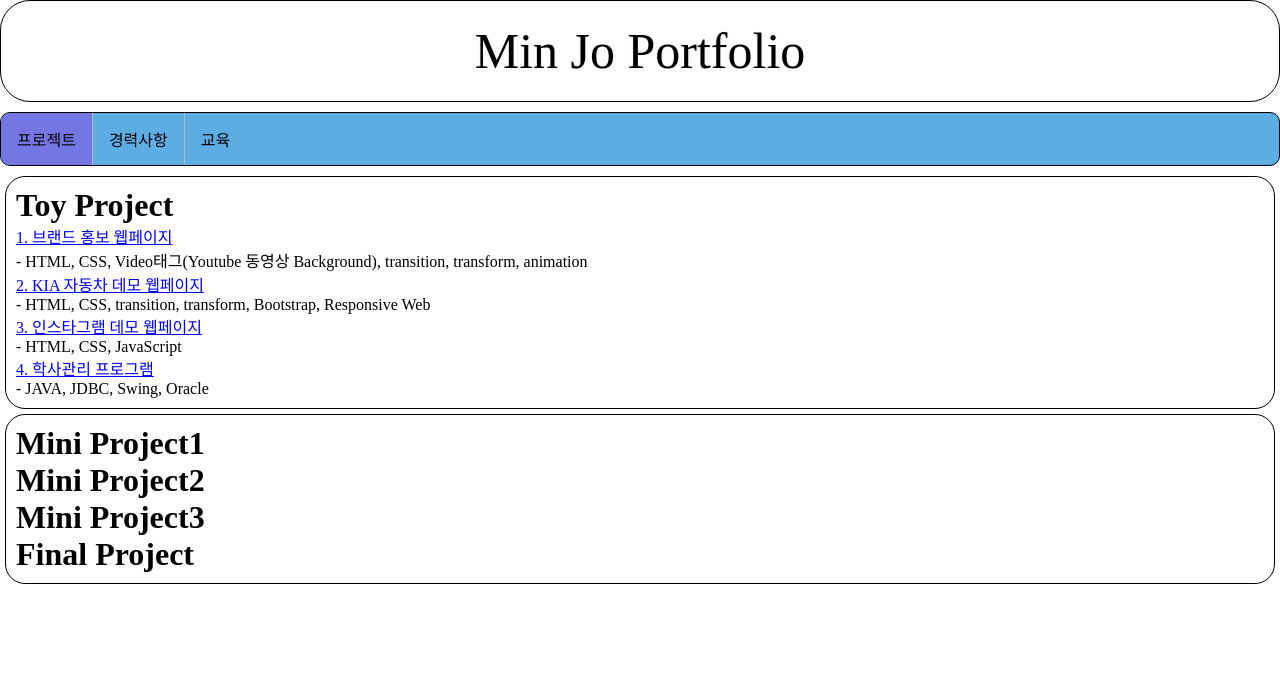
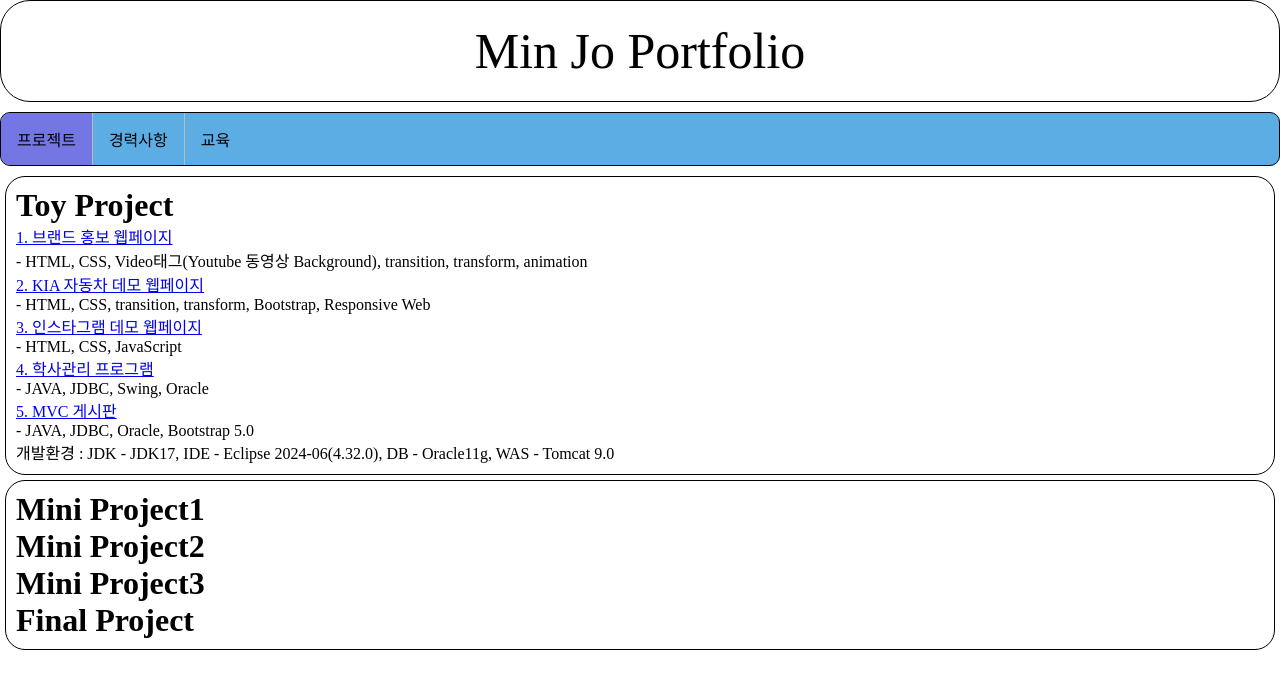
Before and after one commit to andrewjo123/portfolio, a plain HTML site: page index.html in a window 1280 px wide. Drawn offline with Linux system fonts and the light colour scheme.

Commit message:
Update index.html

```diff
--- a/index.html
+++ b/index.html
@@ -40,6 +40,12 @@
             <a href="https://youtu.be/dqToOOeugPQ" target="_blank">4. 학사관리 프로그램</a><br>
             - JAVA, JDBC, Swing, Oracle
         </div>
+        <div>
+            <a href="https://youtu.be/ayW-gpcMc0w" target="_blank">5. MVC 게시판</a><br>
+            - JAVA, JDBC, Oracle, Bootstrap 5.0<br>
+            개발환경 : JDK - JDK17, IDE - Eclipse 2024-06(4.32.0), DB - Oracle11g, WAS - Tomcat 9.0
+        </div>
+
 
     </div>
 
```
